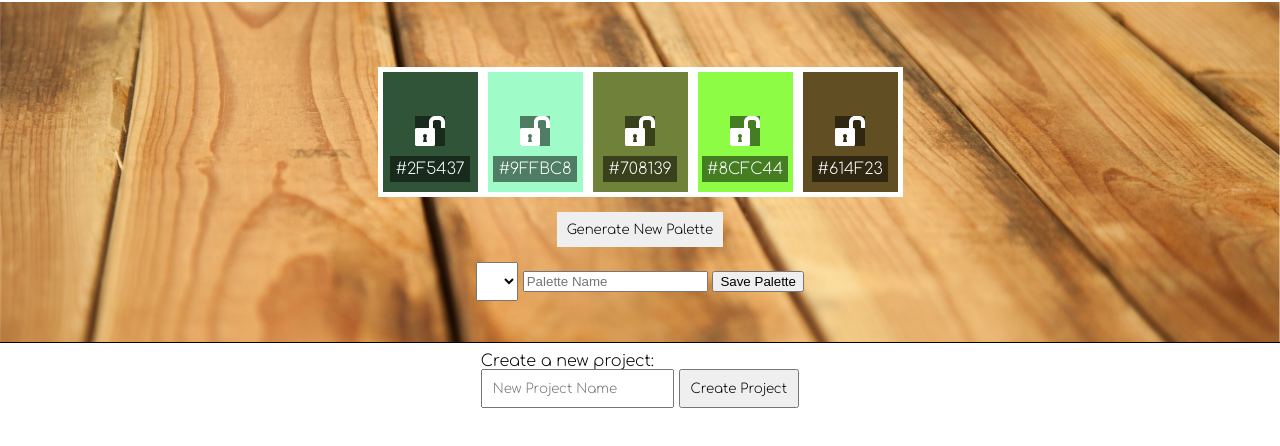
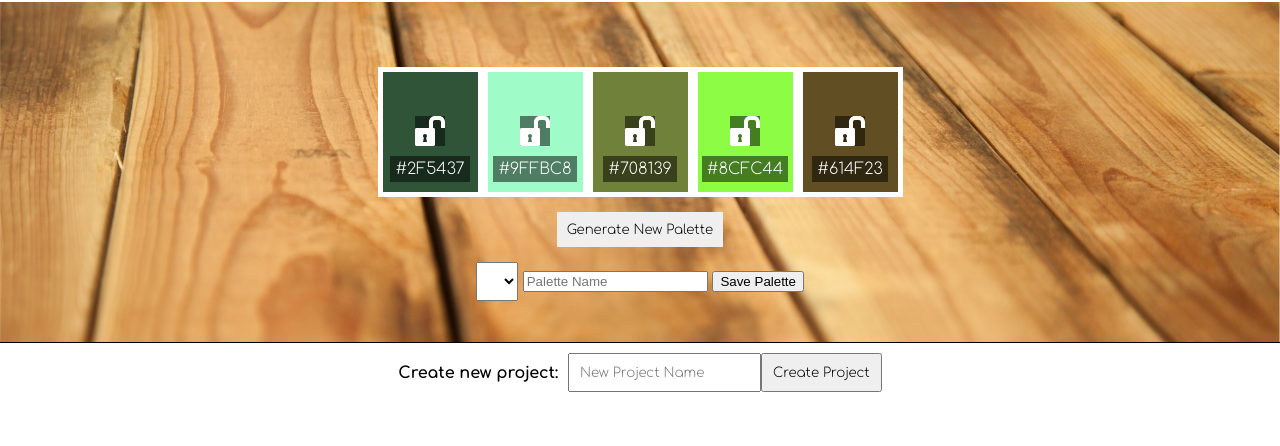
Before and after one commit to OphDub/palette-picker-pwa, a website: page public/index.html in a window 1280 px wide. Shown: the part 108-554 px from the top of the page. Drawn offline with nearby package versions, Linux system fonts and the light colour scheme; no server answers.

Commit message:
Add hover state for generate palette and create project btns Style create project form

```diff
--- a/public/css/styles.css
+++ b/public/css/styles.css
@@ -97,7 +97,7 @@ main {
 
 .generate-palette-btn:hover {
   cursor: pointer;
-  background-color: red;
+  background: #1BCFEE;
   color: white;
 }
 
@@ -116,7 +116,18 @@ main {
   font-family: 'Comfortaa', cursive;
 }
 
-#project-name-input {
+.create-project-form {
+  display: flex;
+  flex-direction: row;
+}
+
+.create-project-hdr {
+  font-weight: 700;
+  align-self: center;
+  margin-right: 10px;
+}
+
+.project-name-input {
   padding: 10px;
   font-family: 'Comfortaa', cursive;
 }
@@ -124,6 +135,12 @@ main {
 .save-project-btn {
   padding: 10px;
   font-family: 'Comfortaa', cursive;
+}
+
+.save-project-btn:hover {
+  cursor: pointer;
+  color:#FFFFFF;
+  background: #1BCFEE;
 }
 
 .saved-projects {
@@ -150,7 +167,7 @@ main {
   padding: 15px;
   margin: 15px 0;
   min-width: 300px;
-  max-height: 150px;
+  min-height: 150px;
 }
 
 .project-name {
--- a/public/index.html
+++ b/public/index.html
@@ -47,9 +47,9 @@
       </section>
       <section class="saved-projects">
         <form class="create-project-form">
+          <h3 class="create-project-hdr">Create new project:</h3>
           <label for="project-name-input">
-            <p>Create a new project:</p>
-            <input id="project-name-input" type="text" placeholder="New Project Name">
+            <input class="project-name-input" id="project-name-input" type="text" placeholder="New Project Name">
           </label>
           <button class="save-project-btn">Create Project</button>
         </form>
```
